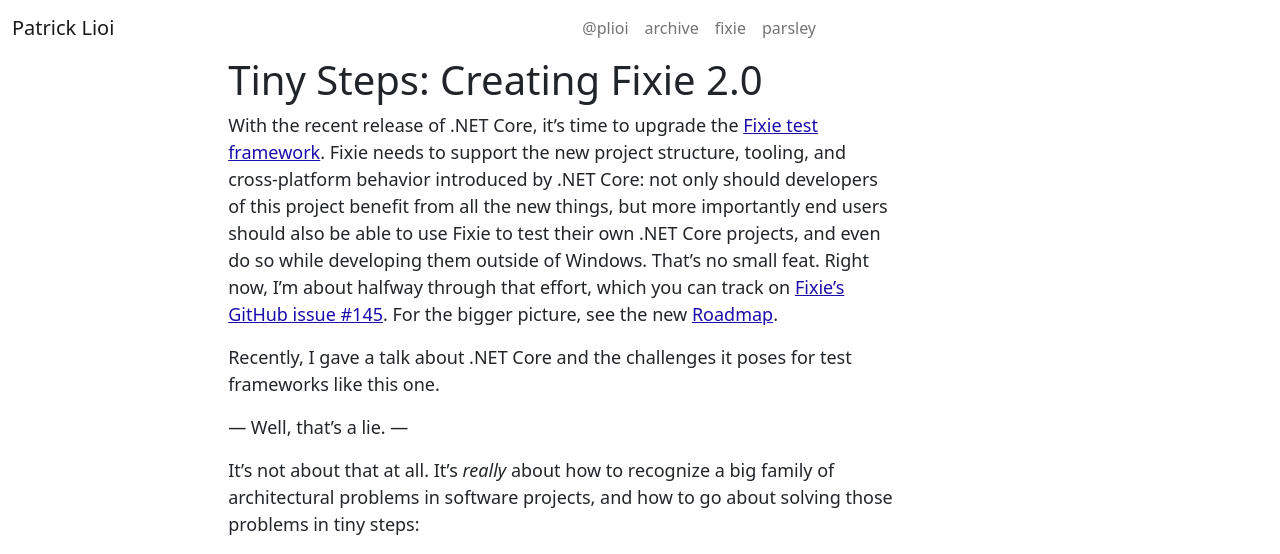
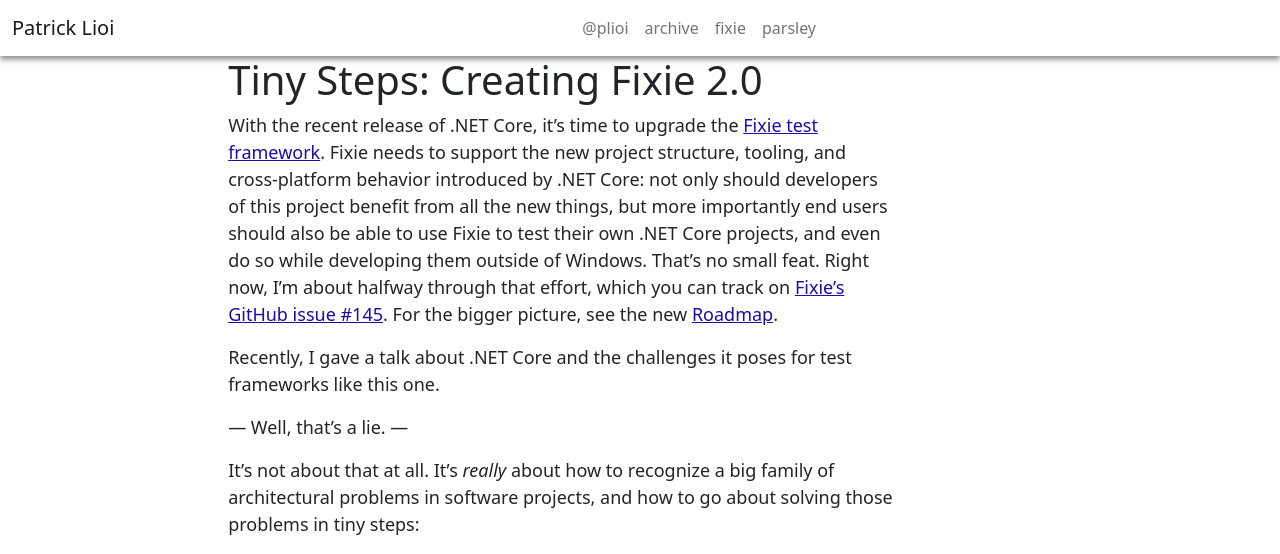
Before and after one commit to plioi/plioi.github.io, a Jekyll site: the page built from index.html, in a window 1280 px wide. Shown: the top 554 px of the page. Built offline with Jekyll 4.4.1, drawn with Linux system fonts in a browser that asks for light colours; grey boxes are pictures that could not be loaded.

Commit message:
Update styles.css

```diff
--- a/stylesheets/styles.css
+++ b/stylesheets/styles.css
@@ -1,6 +1,10 @@
 :root {
   --bs-link-color: #1a0dab;
   --bs-link-hover-color: #1a0dab;
+}
+
+nav {
+ box-shadow: 0px 3px 6px gray;
 }
 
 article {
```
